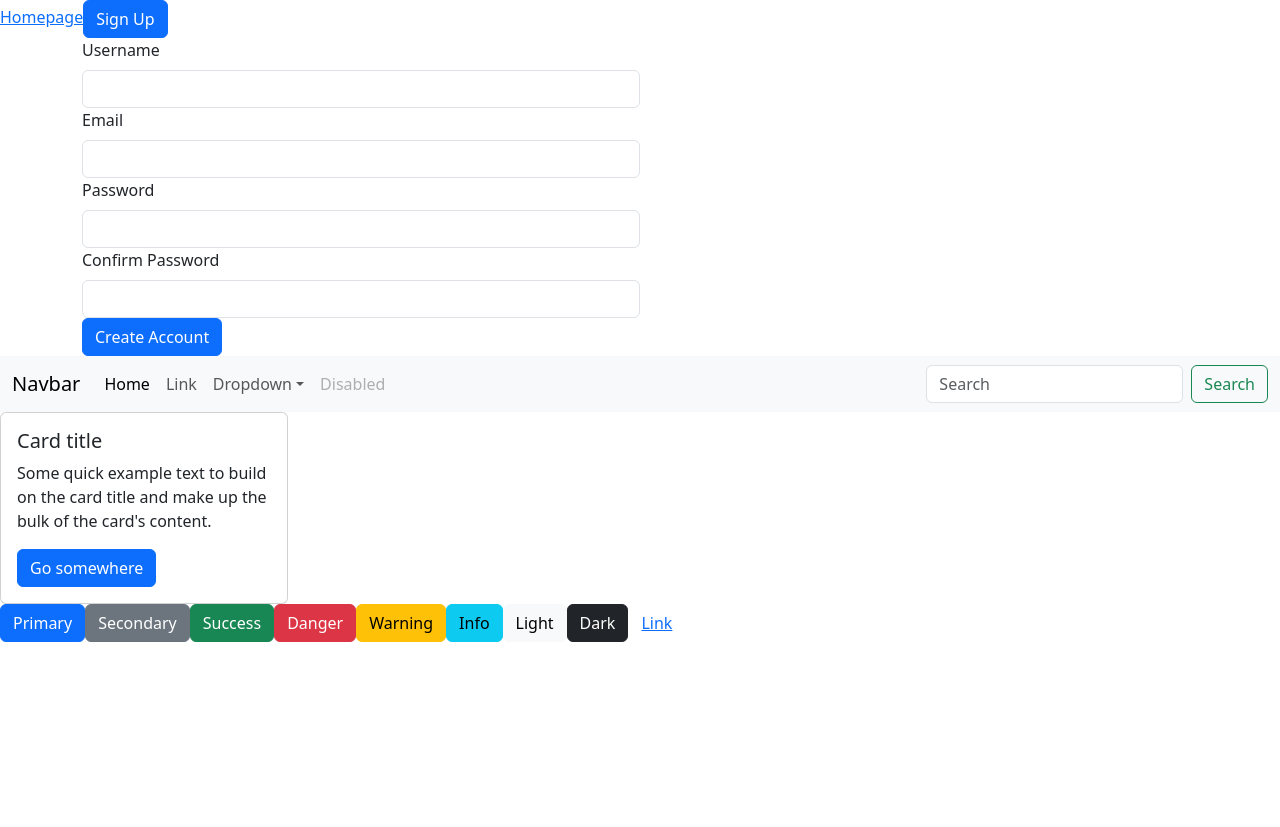
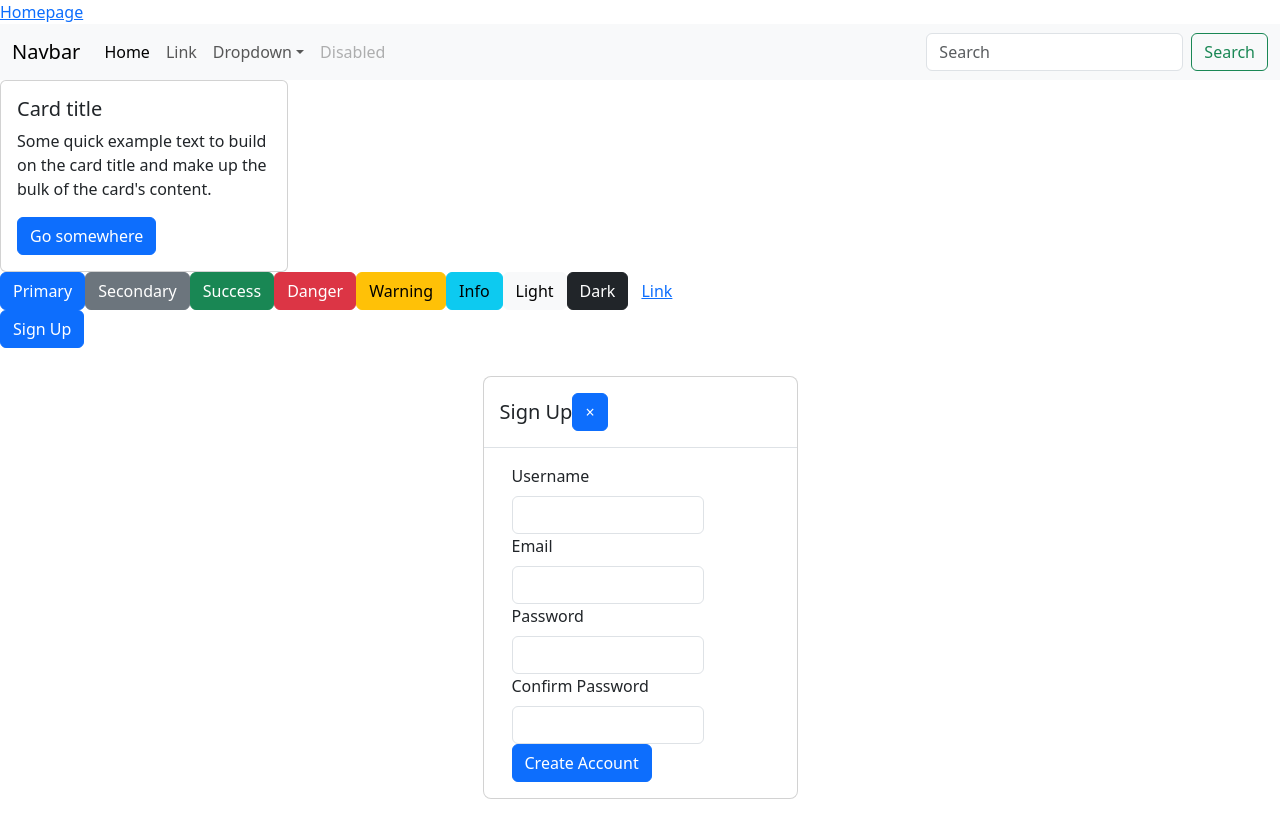
Before and after one commit to Mezea11/X-auction, a React (Vite) app: page / in a window 1280 px wide. Both pictures are taken after a click on the button "Sign Up". Before the commit the page ends 800 px from the top, so only its background shows below. Built offline with nearby package versions, Linux system fonts and the light colour scheme.

Commit message:
got signup modal working

```diff
--- /dev/null
+++ b/src/components/SignupForm.jsx
@@ -0,0 +1,92 @@
+import { useState } from "react"
+
+export default function SignupForm() {
+    const [username, setUsername] = useState("")
+    const [email, setEmail] = useState("")
+    const [password, setPassword] = useState("")
+    const [confirmPassword, setConfirmPassword] = useState("");
+    const [passwordError, setPasswordError] = useState("");
+
+    function handleSubmit(e) {
+        e.preventDefault()
+
+        if (password !== confirmPassword) {
+            setPasswordError("Passwords do not match");
+            return;
+        }
+
+        const formData = {
+            id: crypto.randomUUID(),
+            username: username,
+            email: email,
+            password: password
+        };
+
+        console.log(formData);
+
+        setUsername("");
+        setEmail("");
+        setPassword("");
+        setConfirmPassword("");
+        setPasswordError("");
+    }
+    //i put the form in a container for now, thinking more css/modal is easier to deal with after
+    //implementing sign up button which will have linked functionality
+    return (
+        <>
+            <div className="container" id="signupForm">
+                <form onSubmit={handleSubmit} className="create-account-form">
+                    <div className="form-row">
+                        <label className="form-label" htmlFor="username">Username</label>
+                        <input
+                            value={username}
+                            onChange={e => setUsername(e.target.value)}
+                            type="text"
+                            className="form-control w-75"
+                            id="username"
+                            required
+                        />
+                    </div>
+                    <div className="form-row">
+                        <label className="form-label" htmlFor="email">Email</label>
+                        <input
+                            value={email}
+                            onChange={e => setEmail(e.target.value)}
+                            type="email"
+                            className="form-control w-75"
+                            id="email"
+                            required
+                        />
+                    </div>
+                    <div className="form-row">
+                        <label className="form-label" htmlFor="password">Password</label>
+                        <input
+                            value={password}
+                            onChange={e => setPassword(e.target.value)}
+                            type="password"
+                            className="form-control w-75"
+                            id="password"
+                            required
+                        />
+                    </div>
+                    <div className="form-row">
+                        <label className="form-label" htmlFor="confirmPassword">Confirm Password</label>
+                        <input
+                            value={confirmPassword}
+                            onChange={e => {
+                                setConfirmPassword(e.target.value);
+                                setPasswordError("");
+                            }}
+                            type="password"
+                            className="form-control w-75"
+                            id="confirmPassword"
+                            required
+                        />
+                        {passwordError && <p className="passwordError">{passwordError}</p>}
+                    </div>
+                    <button className="btn btn-primary">Create Account</button>
+                </form>
+            </div>
+        </>
+    )
+}
--- a/src/components/SignupModal.jsx
+++ b/src/components/SignupModal.jsx
@@ -1,91 +1,27 @@
-import { useState } from "react"
+import SignupForm from './SignupForm.jsx';
+import { useState } from 'react';
 
-export default function SignupModal(closeModal) {
-    const [username, setUsername] = useState("")
-    const [email, setEmail] = useState("")
-    const [password, setPassword] = useState("")
-    const [confirmPassword, setConfirmPassword] = useState("");
-    const [passwordError, setPasswordError] = useState("");
 
-    function handleSubmit(e) {
-        e.preventDefault()
+export default function SignupModal({ closeModal }) {
 
-        if (password !== confirmPassword) {
-            setPasswordError("Passwords do not match");
-            return;
-        }
-
-        const formData = {
-            username: username,
-            email: email,
-            password: password
-        };
-
-        console.log(formData);
-
-        setUsername("");
-        setEmail("");
-        setPassword("");
-        setConfirmPassword("");
-        setPasswordError("");
-    }
-    //i put the form in a container for now, thinking more css/modal is easier to deal with after
-    //implementing sign up button which will have linked functionality
     return (
         <>
-            <div className="container" id="signupModal">
-                <form onSubmit={handleSubmit} className="create-account-form">
-                    <div className="form-row">
-                        <label className="form-label" htmlFor="username">Username</label>
-                        <input
-                            value={username}
-                            onChange={e => setUsername(e.target.value)}
-                            type="text"
-                            className="form-control w-50"
-                            id="username"
-                            required
-                        />
+            <div className="modal" id="signupModal" tabIndex="-1" role="dialog"
+            style={{ display: 'flex', position: 'initial'}}>
+                <div className="modal-dialog" role="document">
+                    <div className="modal-content">
+                        <div className="modal-header">
+                            <h5 className="modal-title">Sign Up</h5>
+                            <button type="button" className="close btn btn-primary" onClick={closeModal} aria-label="Close">
+                                <span aria-hidden="true">&times;</span>
+                            </button>
+                        </div>
+                        <div className="modal-body">
+                            <SignupForm />
+                        </div>
                     </div>
-                    <div className="form-row">
-                        <label className="form-label" htmlFor="email">Email</label>
-                        <input
-                            value={email}
-                            onChange={e => setEmail(e.target.value)}
-                            type="email"
-                            className="form-control w-50"
-                            id="email"
-                            required
-                        />
-                    </div>
-                    <div className="form-row">
-                        <label className="form-label" htmlFor="password">Password</label>
-                        <input
-                            value={password}
-                            onChange={e => setPassword(e.target.value)}
-                            type="password"
-                            className="form-control w-50"
-                            id="password"
-                            required
-                        />
-                    </div>
-                    <div className="form-row">
-                        <label className="form-label" htmlFor="confirmPassword">Confirm Password</label>
-                        <input
-                            value={confirmPassword}
-                            onChange={e => {
-                                setConfirmPassword(e.target.value);
-                                setPasswordError("");
-                            }}
-                            type="password"
-                            className="form-control w-50"
-                            id="confirmPassword"
-                            required
-                        />
-                        {passwordError && <p className="passwordError">{passwordError}</p>}
-                    </div>
-                    <button className="btn btn-primary">Create Account</button>
-                </form>
+                </div>
             </div>
         </>
-    )
+    );
 }
--- a/src/pages/Home.jsx
+++ b/src/pages/Home.jsx
@@ -1,10 +1,8 @@
 import SignupButton from "../components/SignupButton";
-import SignupForm from "../components/SignupModal";
 
 function Home() {
   return (
     <>
-    <SignupButton />
       <div>
         <nav className="navbar navbar-expand-lg bg-body-tertiary">
           <div className="container-fluid">
@@ -134,6 +132,7 @@ function Home() {
           </button>
         </>
       </div>
+      <SignupButton />
     </>
   );
 }
```
Also changed, not shown: src/components/SignupButton.jsx (+6 -4 lines).
